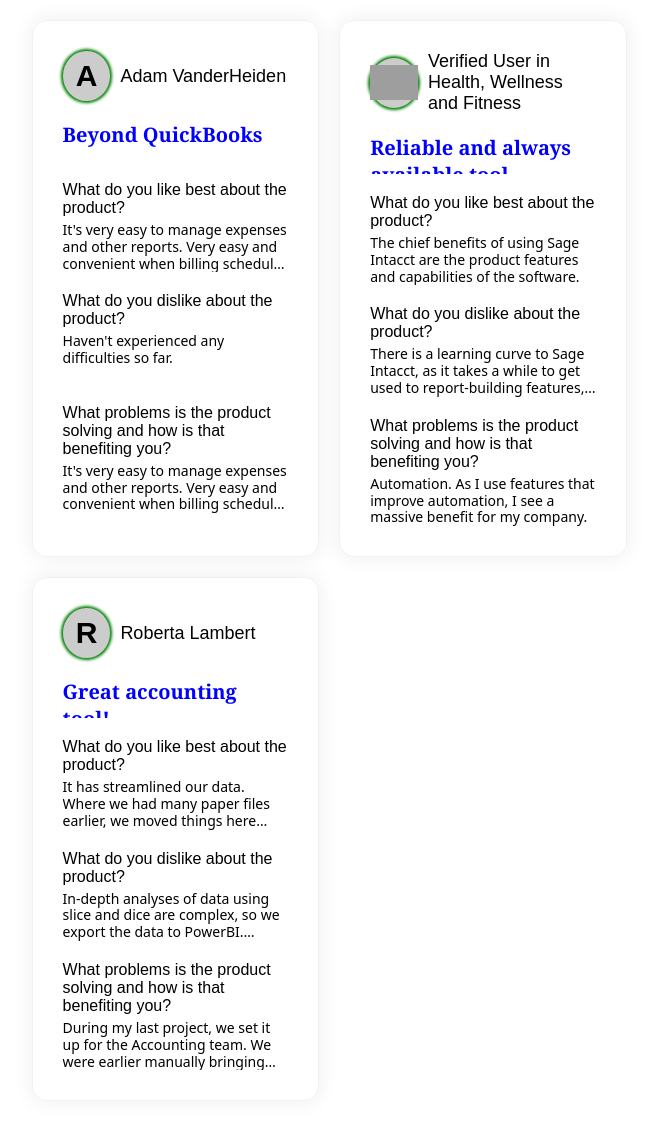
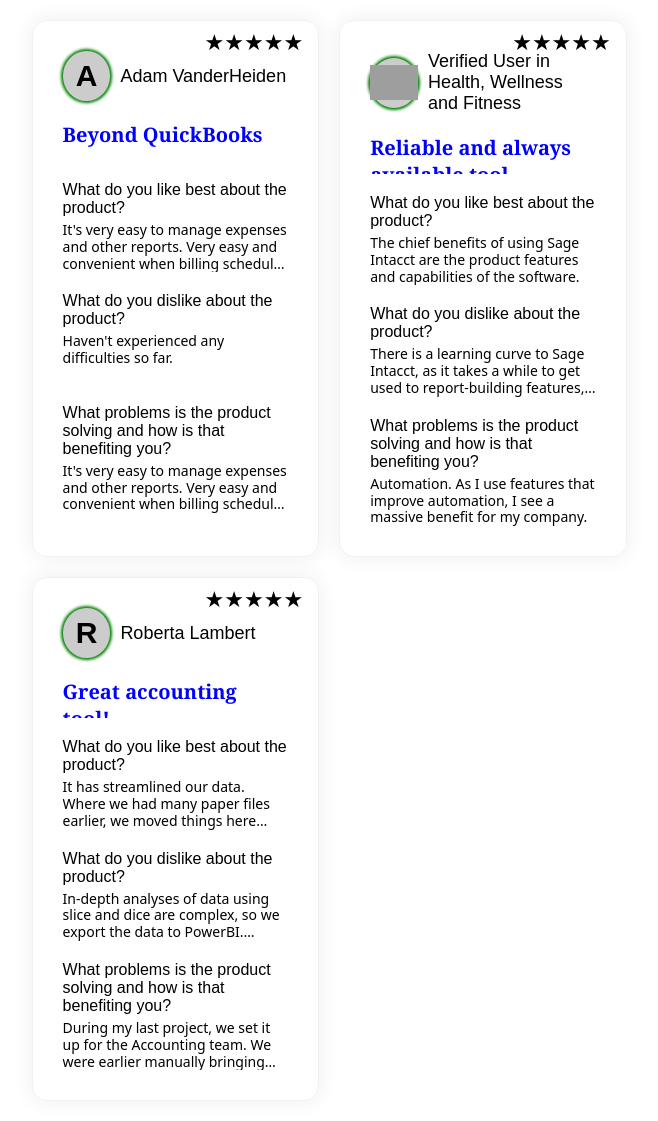
Before and after one commit to yasglobal/g2-reviews, a PHP site: page /Front/Front.html in a window 1280 px wide. Shown: the whole page, without its empty margins (166-824 px from the left). Run offline with PHP 8.4, Linux system fonts and the light colour scheme; grey boxes are pictures that could not be loaded.

Commit message:
Update style.css

```diff
--- a/Front/style.css
+++ b/Front/style.css
@@ -62,6 +62,7 @@
 	border-radius: var(--box-radius);
 	padding: var(--box-padding);
 	box-shadow: var(--box-shadow);
+	position: relative;
 }
 
 .rev-user-icon {
@@ -96,6 +97,19 @@
 	width: 100%;
 }
 
+.rev-rate {
+  position: absolute;
+  top: 5px;
+  right: 15px;
+}
+
+.rev-rate i:before {
+  content: "★";
+  font-style: normal;
+  font-size: 22px;
+  color: inherit;
+}
+
 .rev-topic {
 	font-family: var(--rev-topic-font-family);
 	font-size: var(--rev-topic-font-size);
```
